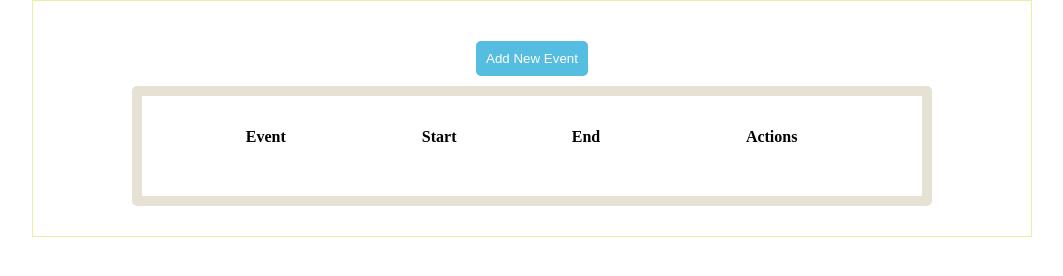
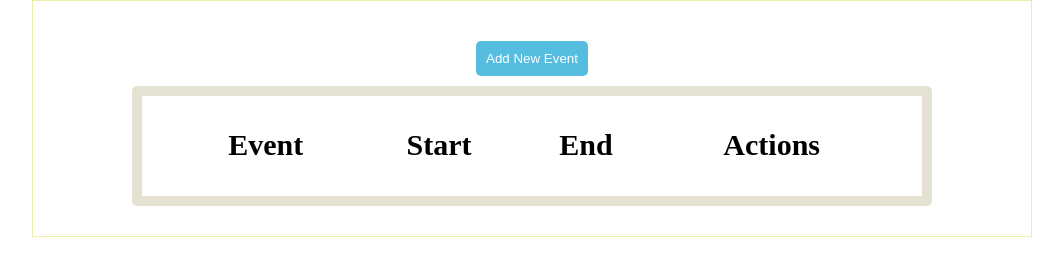
Before and after one commit to xiaoxinxmsu/xinxin-xiao-evaluation-eventlist, a website: page index.html in a window 1280 px wide. Shown: the whole page, without its empty margins (108-1171 px from the left). Drawn offline with Linux system fonts and the light colour scheme; no server answers.

Commit message:
Update index.html

```diff
--- a/index.html
+++ b/index.html
@@ -14,10 +14,10 @@
         <table class="event-list-app__table">
             <thead>
                 <tr>
-                    <th>Event</th>
-                    <th>Start</th>
-                    <th>End</th>
-                    <th>Actions</th>
+                    <th class="event-list-app__table-title">Event</th>
+                    <th class="event-list-app__table-title">Start</th>
+                    <th class="event-list-app__table-title">End</th>
+                    <th class="event-list-app__table-title">Actions</th>
                 </tr>
             </thead>
             <tbody></tbody>
```
